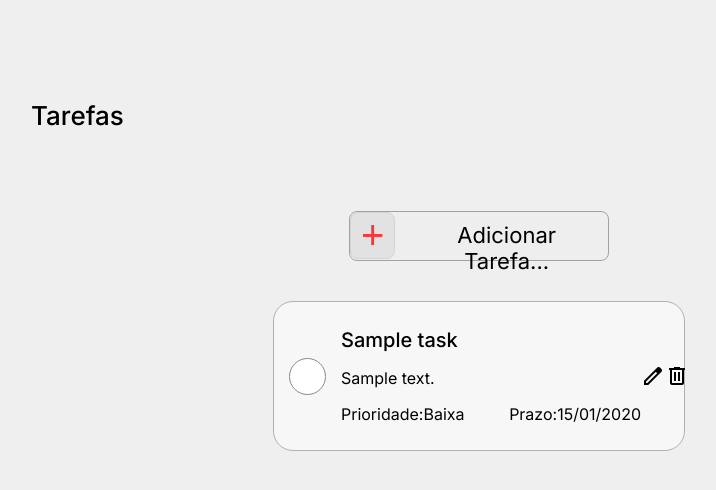
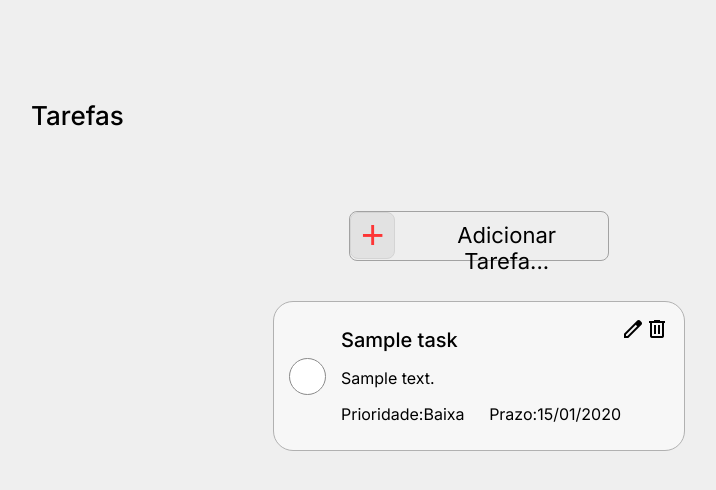
Before and after one commit to gfloriano11/to-do-list, a PHP site: page / in a window 1280 px wide. Shown: the top 490 px of the page, without its empty margins (161-877 px from the left). Run offline with PHP 8.4, Linux system fonts and the light colour scheme; tables that the repository leaves empty hold one stand-in row (values such as "Sample post"); some libraries are stand-ins or nearby versions.

Commit message:
fix: height of icons in the task

```diff
--- a/code/frontend/index.php
+++ b/code/frontend/index.php
@@ -93,6 +93,7 @@
                     while($row = $result->fetch_assoc()){ ?>
             <div class="task_container">
                 <div class="task" data-id="<?php echo $row['id']?>">
+                    <div class="vertical_center">
                         <div class="check_container">
                             <div class="check">
                                 <span class="material-symbols-outlined check_icon">check</span>
@@ -118,9 +119,12 @@
                                 </div>
                             </div>
                         </div>
+                    </div>
                     <div class="icons_container">
+                        <div class="edit_container">
+                            <span class="material-symbols-outlined pencil">edit</span>
+                        </div>
                         <div class="trash_container">
-                            <span class="material-symbols-outlined">edit</span>
                             <span class="material-symbols-outlined trash_can">delete</span>
                         </div>
                     </div>
--- a/code/frontend/style/application.css
+++ b/code/frontend/style/application.css
@@ -355,7 +355,6 @@
     margin-top: 5vh;
     display: flex;
     justify-content: space-evenly;
-    align-items: center;
     min-width: 250px;
     width: 380px;
     min-height: 118px;
@@ -370,7 +369,7 @@
 }
 
 .info_container{
-    min-width: 300px;
+    min-width: 280px;
     max-width: 100%;
     font-family: var(--font-family);
 }
@@ -413,12 +412,6 @@
     align-items: start;
 }
 
-.trash_container{
-    display: flex;
-    align-items: start;
-
-}
-
 .trash_can{
     user-select: none;
     cursor: pointer;
@@ -431,13 +424,24 @@
     transform: scale(1.2);
 }
 
+.pencil{
+    user-select: none;
+    cursor: pointer;
+    transition: all 0.3s ease;
+}
+
+.pencil:hover{
+    cursor: pointer;
+    transition: all 0.3s ease;
+    transform: scale(1.2);
+}
+
 @media (max-width: 425px){
     .task{
         padding: 15px 15px 15px 15px;
         margin-top: 5vh;
         display: flex;
         justify-content: space-evenly;
-        align-items: center;
         min-width: 250px;
         width: 260px;
         min-height: 150px;
--- a/code/frontend/style/global.css
+++ b/code/frontend/style/global.css
@@ -67,3 +67,8 @@ html, body{
     font-family: var(--font-family);
     font-size: 20px;
 }
+
+.vertical_center{
+    display: flex;
+    align-items: center;
+}
```
Lines whose indentation alone changed are shown as unchanged.
